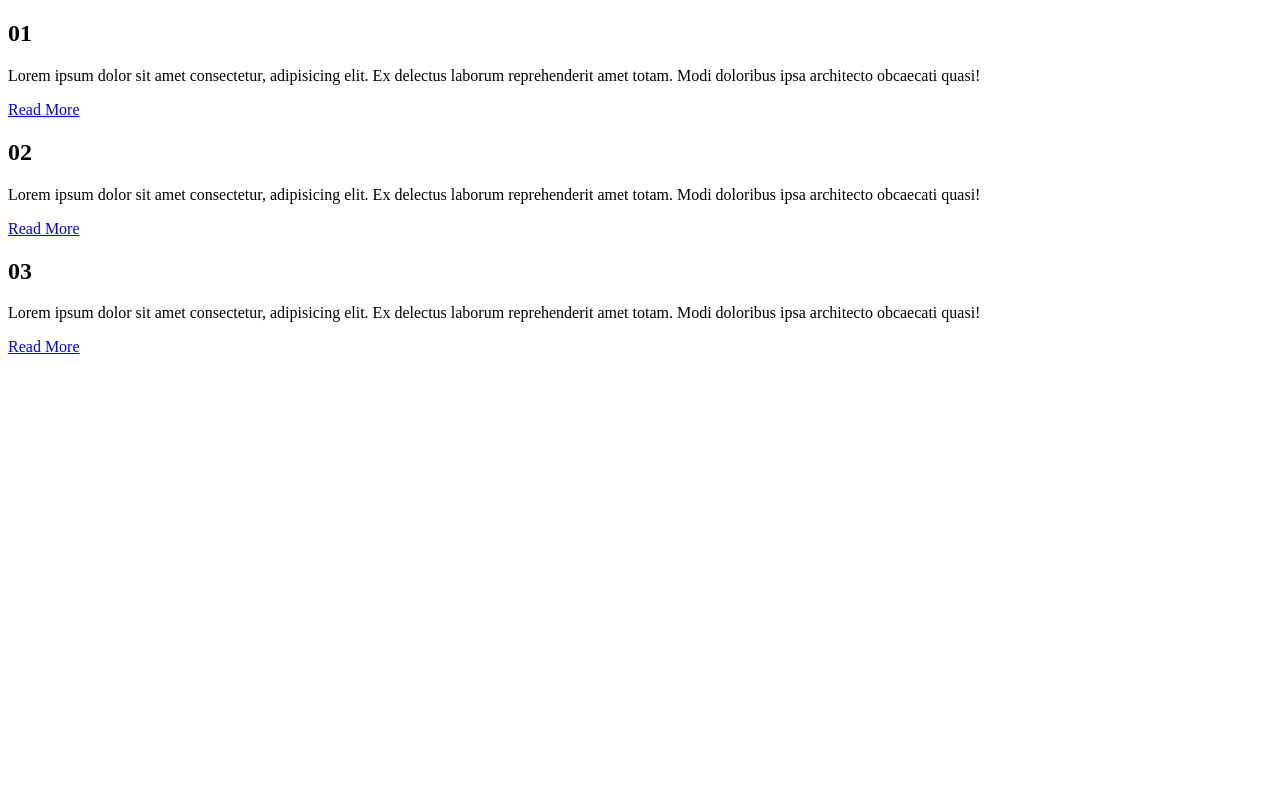
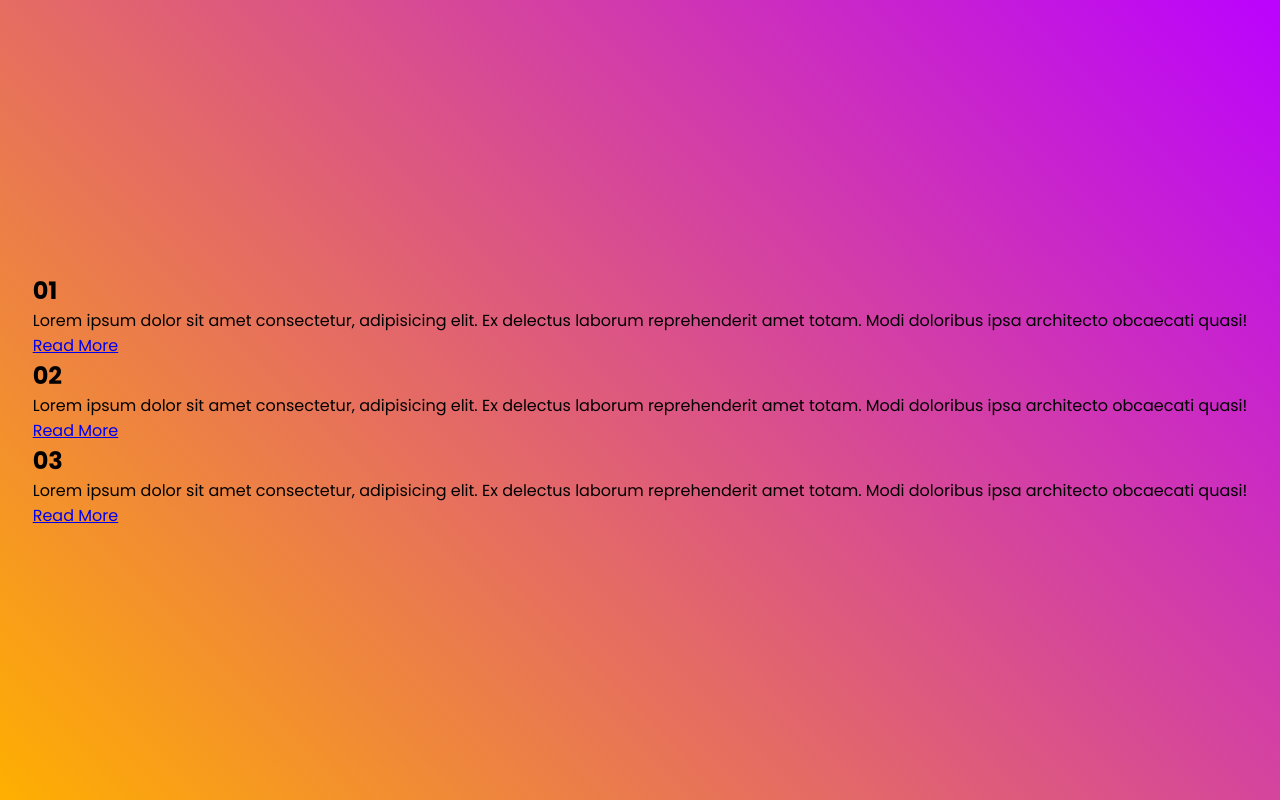
Before and after one commit to samseen/CSS-Card-Hover-Effect, a plain HTML site: page index.html in a window 1280 px wide. Drawn offline with Linux system fonts and the light colour scheme.

Commit message:
Linked the style sheet in the index

```diff
--- a/index.html
+++ b/index.html
@@ -4,7 +4,7 @@
     <meta charset="UTF-8">
     <meta name="viewport" content="width=device-width, initial-scale=1.0">
     <title>CSS Card Hover Effects</title>
-    <link rel="stylesheet" href="">
+    <link rel="stylesheet" href="style.css">
 </head>
 <body>
     <div class="container">
--- a/style.css
+++ b/style.css
@@ -1,5 +1,17 @@
 @import url('https://fonts.googleapis.com/css2?family=Poppins:wght@300;400;500;600;700;800;900&display=swap');
 
 *{
+    margin: 0;
+    padding: 0;
+    box-sizing: border-box;
     font-family: 'Poppins', sans-serif;
 }
+
+body {
+    display: flex;
+    justify-content: center;
+    align-items: center;
+    min-height: 100vh;
+    background: linear-gradient(45deg, #ffaf00, #bb02ff);
+    background-attachment: fixed;
+}
```
